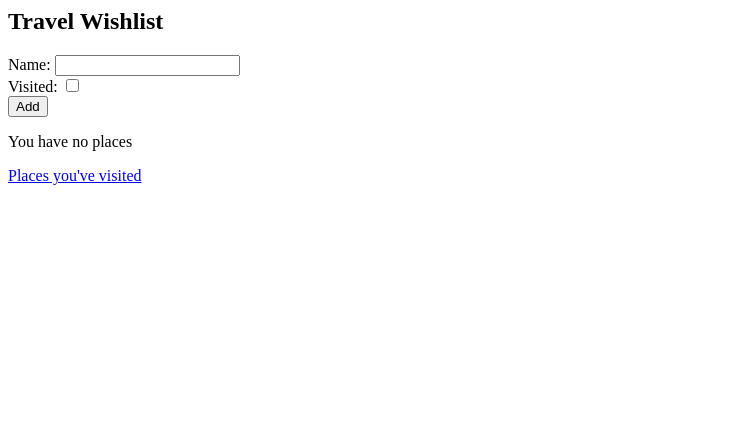
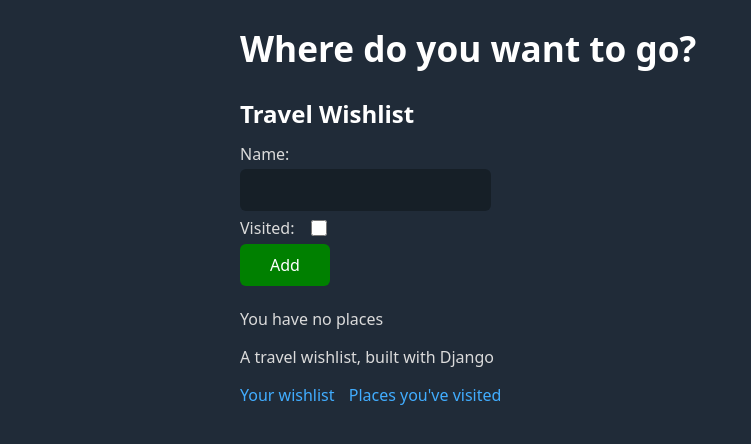
Before and after one commit to rwalk651/django_wishlist, a Django app: page / in a window 1280 px wide. Shown: the top 444 px of the page, without its empty margins (0-751 px from the left). Run offline with Django 5.2, Linux system fonts and the light colour scheme; data that the repository does not hold is empty.

Commit message:
styles and colors

```diff
--- /dev/null
+++ b/wishlist/travel_wishlist/static/css/style.css
@@ -0,0 +1,26 @@
+span.place-name {
+    display: inline-block;
+    width: 70%;
+}
+
+form.visited-form {
+    display: inline;
+}
+
+div.wishlist-place {
+    margin: 20px;
+}
+
+label {
+    display: inline-block;
+    padding-right: 8px;
+}
+
+a.nav-link {
+    margin-right: 10px;
+}
+
+#add-new-place {
+    background-color: green;
+    border: darkgreen;
+}
--- /dev/null
+++ b/wishlist/travel_wishlist/templates/travel_wishlist/base.html
@@ -0,0 +1,24 @@
+{% load static %}
+
+<!DOCTYPE html>
+<html>
+    <head>
+        <title>Travel Wishlist</title>
+        <link rel="stylesheet" href="https://cdn.jsdelivr.net/npm/water.css@2/out/dark.min.css">
+        <link rel="stylesheet" href="{% static 'css/style.css' %}" type="text/css">
+    </head>
+
+    <h1>Where do you want to go?</h1>
+
+    <body>
+    {% block content %}
+    {% endblock %}
+    </body>
+
+    <div>
+        <p>A travel wishlist, built with Django</p>
+
+        <a class="nav-link" href="{% url 'place_list' %}">Your wishlist</a>
+        <a class="nav-link" href="{% url 'places_visited' %}">Places you've visited</a>
+    </div>
+</html>
--- a/wishlist/travel_wishlist/templates/visited.html
+++ b/wishlist/travel_wishlist/templates/travel_wishlist/visited.html
@@ -1,3 +1,6 @@
+{% extends 'travel_wishlist/base.html' %}
+{% block content %}
+
 <h2>Places you have visited</h2>
 
 {% if visited %}
@@ -14,4 +17,4 @@
 
 {% endif %}
 
-<a href="{% url 'place_list' %}">Your wishlist</a>
+{% endblock %}
--- a/wishlist/travel_wishlist/templates/travel_wishlist/wishlist.html
+++ b/wishlist/travel_wishlist/templates/travel_wishlist/wishlist.html
@@ -1,17 +1,20 @@
+{% extends 'travel_wishlist/base.html' %}
+{% block content %}
+
 <h2>Travel Wishlist</h2>
 
 <form method="POST" action="{% url 'place_list' %}">
     {% csrf_token %}
     {{ new_place_form }}
-    <button type="submit">Add</button>
+    <button id="add-new-place" type="submit">Add</button>
 </form>
 
 {% for place in places %}
 
-<div>
-    {{ place.name }}
+<div class="wishlist-place">
+    <span class="place-name">{{ place.name }}</span>
 
-    <form method="POST" action="{% url 'place_was_visited' place.pk %}">
+    <form class="visited-form" method="POST" action="{% url 'place_was_visited' place.pk %}">
         {% csrf_token %}
         <button>Visited!</button>
     </form>
@@ -24,4 +27,4 @@
 
 {% endfor %}
 
-<a href="{% url 'places_visited' %}">Places you've visited</a>
+{% endblock %}
```
